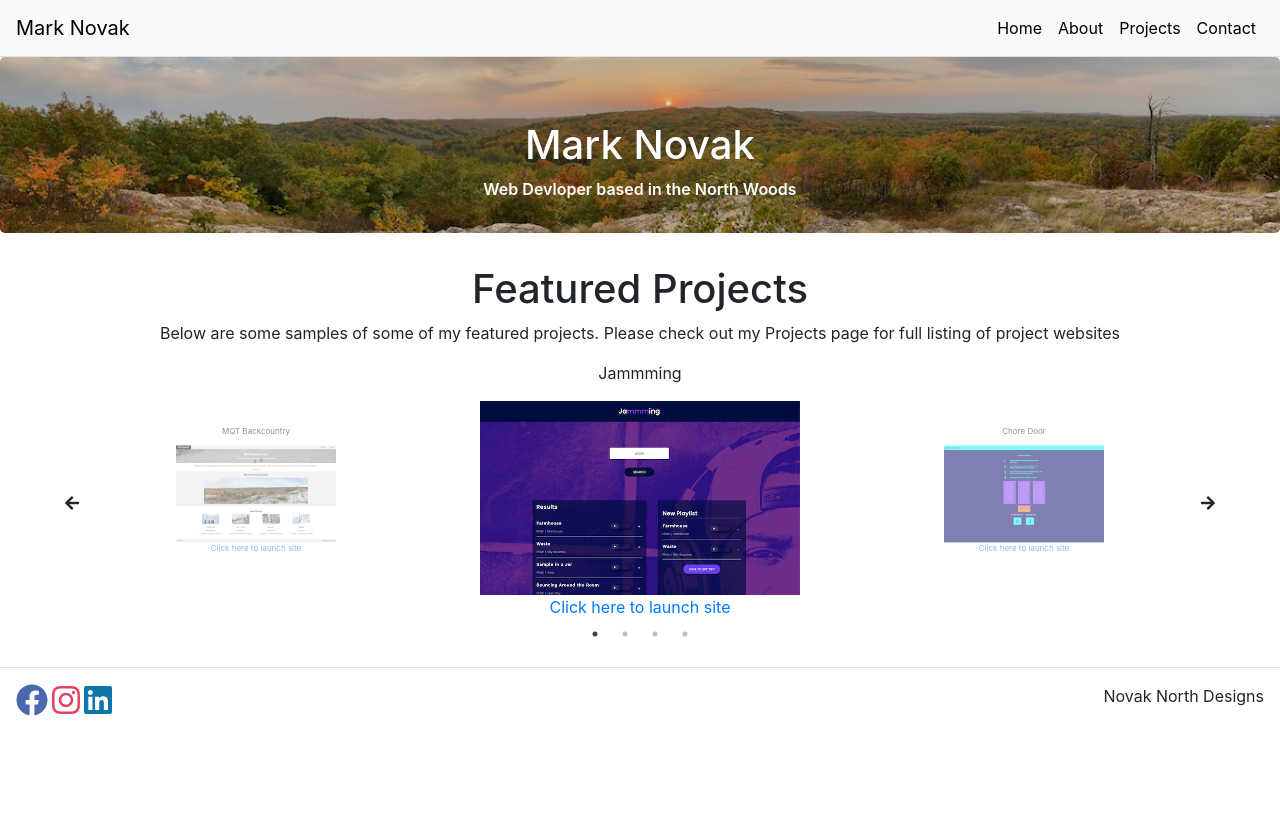
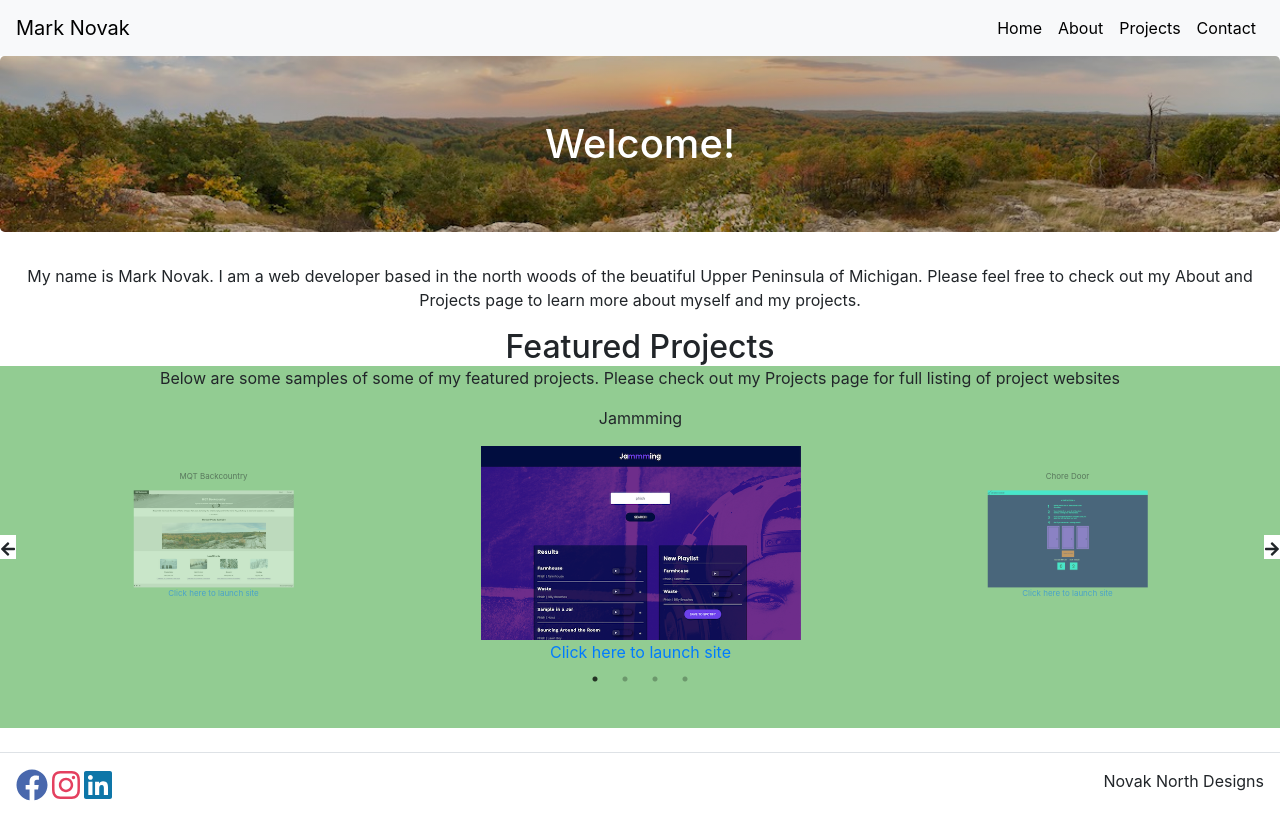
Before and after one commit to manovak24/manovak24.github.io, a React (Create React App) app: page / in a window 1280 px wide. Built offline with nearby package versions, Linux system fonts and the light colour scheme.

Commit message:
working through some things. Updated footer padding top through inline style and changed text on homepage. Added color to slick slider in css

```diff
--- a/public/reset.css
+++ b/public/reset.css
@@ -17,6 +17,7 @@ time, mark, audio, video {
   font-size: 100%;
   font: inherit;
   vertical-align: baseline;
+  box-sizing: border-box;
 }
 /* HTML5 display-role reset for older browsers */
 article, aside, details, figcaption, figure,
--- a/src/App.css
+++ b/src/App.css
@@ -1,42 +1,3 @@
-.App {
-  text-align: center;
-}
-
-.App-logo {
-  height: 40vmin;
-  pointer-events: none;
-}
-
-@media (prefers-reduced-motion: no-preference) {
-  .App-logo {
-    animation: App-logo-spin infinite 20s linear;
-  }
-}
-
-.App-header {
-  background-color: #282c34;
-  min-height: 100vh;
-  display: flex;
-  flex-direction: column;
-  align-items: center;
-  justify-content: center;
-  font-size: calc(10px + 2vmin);
-  color: white;
-}
-
-.App-link {
-  color: #61dafb;
-}
-
-@keyframes App-logo-spin {
-  from {
-    transform: rotate(0deg);
-  }
-  to {
-    transform: rotate(360deg);
-  }
-}
-
 .nav-brand {
   color: black;
 }
--- a/src/App.js
+++ b/src/App.js
@@ -23,7 +23,7 @@ class App extends React.Component {
         { title: 'Contact', path: '/contact' }
       ],
       home: {
-        title: 'Mark Novak',
+        title: 'Welcome!',
         subTitle: 'Web Devloper based in the North Woods'
       },
       projects: {
@@ -43,7 +43,7 @@ class App extends React.Component {
       <Router>
         <Container className="p-0" fluid={true}>
 
-          <Navbar className="border-bottom" expand="sm" bg="light">
+          <Navbar expand="sm" bg="light">
             <Navbar.Brand>
               <Link className="nav-brand" to="/">{this.state.title}</Link>
             </Navbar.Brand>
@@ -58,7 +58,7 @@ class App extends React.Component {
             </Navbar.Collapse>
           </Navbar>
 
-          <Route path="/" exact render={() => <HomePage title={this.state.home.title} subTitle={this.state.home.subTitle} />} />
+          <Route path="/" exact render={() => <HomePage title={this.state.home.title} />} />
           <Route path="/about" exact render={() => <AboutPage title={this.state.about.title} />} />
           <Route path="/projects" exact render={() => <ProjectsPage title={this.state.projects.title} />} />
           <Route path="/contact" exact render={() => <ContactPage title={this.state.contact.title} />} />
--- a/src/compontents/footer.jsx
+++ b/src/compontents/footer.jsx
@@ -9,9 +9,9 @@ import SocialFollow from './social-follow.jsx';
 class Footer extends React.Component {
     render() {
         return (
-            <footer className="mt-5">
+            <footer>
                 <Container fluid={true}>
-                    <Row className="border-top justify-content-between p-3 d-flex">
+                    <Row className="border-top justify-content-between p-3 mt-4 d-flex">
                         <Col className="p-0 d-flex justify-content-start">
                             <SocialFollow />
                         </Col>
--- a/src/compontents/slider.css
+++ b/src/compontents/slider.css
@@ -4,8 +4,7 @@
 .slider-container {
     width: 100%;
     height: auto;
-    padding-left: 4rem;
-    padding-right: 4rem;
+    padding-bottom: 4rem;
 }
 
 @media screen and (max-width: 37.5rem) {
@@ -56,3 +55,7 @@
     left: 0%;
     top: 50%;
 }
+
+.slick-dots {
+    background-color: rgb(146, 204, 146);
+}
--- a/src/pages/contact-page.jsx
+++ b/src/pages/contact-page.jsx
@@ -1,5 +1,8 @@
 import React from 'react';
+import { Col, Container, Form, Row } from 'react-bootstrap';
 import Hero from '../compontents/hero.jsx';
+
+import { MdEmail } from 'react-icons/md';
 
 class ContactPage extends React.Component {
     render() {
@@ -8,6 +11,21 @@ class ContactPage extends React.Component {
                 <div>
                     <Hero title={this.props.title} />
                 </div>
+                <Container>
+                    <Row>
+                        <Col>
+                            <a href="mailto:manovakcoding@gmail.com"><MdEmail /> manovakcoding@gmail.com</a>
+                        </Col>
+                        <Col>
+                            <Form>
+                                <Form.Group>
+                                    <Form.Label htmlFor="full-name">Full Name</Form.Label>
+                                    <Form.Control id="full-name" name="user_name" type="text" />
+                                </Form.Group>
+                            </Form>
+                        </Col>
+                    </Row>
+                </Container>
 
             </div>
 
--- a/src/pages/home-page.css
+++ b/src/pages/home-page.css
@@ -1,3 +1,13 @@
+.home-container {
+    text-align: center;
+    width: 100%;
+}
+
 .featured-container {
-    text-align: center;
+    background-color: rgb(146, 204, 146);
 }
+
+.featured-title {
+    margin-bottom: 0rem;
+    font-size: 2rem;
+}
--- a/src/pages/home-page.jsx
+++ b/src/pages/home-page.jsx
@@ -8,17 +8,21 @@ import './home-page.css';
 class HomePage extends React.Component {
     render() {
         return(
-            <div>
+            <div className="home">
                 <div>
                     <Hero title={this.props.title} subTitle={this.props.subTitle} />
                 </div>
-                <div className="featured-container">
-                    <h1>Featured Projects</h1>
-                    <p>Below are some samples of some of my featured projects. Please check out my Projects page for full listing of project websites</p>
-                    <ProjectSlider />
+                <div className="home-container">
+                    <div>
+                        <p>My name is Mark Novak. I am a web developer based in the north woods of the beuatiful Upper Peninsula of Michigan. Please feel free to check out my About and Projects page to learn more about myself and my projects.</p>
+                    </div>
+                    <h1 className="featured-title">Featured Projects</h1>
+                    <div className="featured-container">
+                        <p>Below are some samples of some of my featured projects. Please check out my Projects page for full listing of project websites</p>
+                        <ProjectSlider />
+                    </div>
                 </div>
             </div>
-
         )
     }
 }
```
